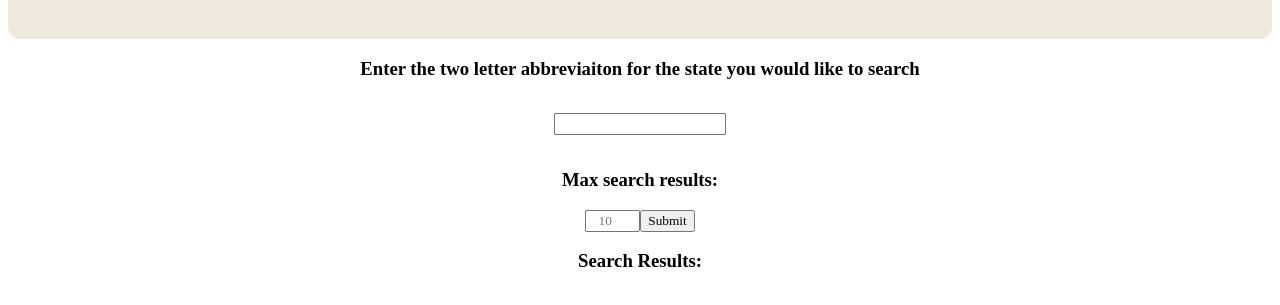
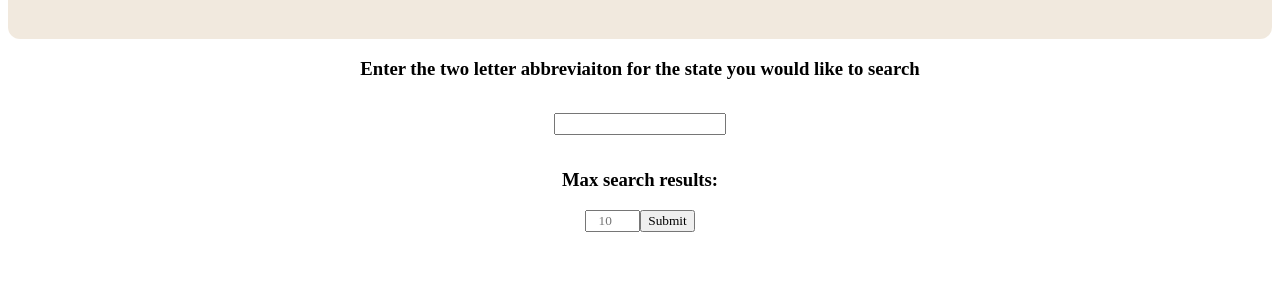
Before and after one commit to MatthewDWise/NPSSearch, a plain HTML site: page index.html in a window 1280 px wide. Shown: the part 89-394 px from the top of the page. Drawn offline with nearby package versions, Linux system fonts and the light colour scheme; a web font is replaced by a local one.

Commit message:
Update index.html

```diff
--- a/index.html
+++ b/index.html
@@ -11,7 +11,7 @@
 <h1>Visit a State Park Today!</h1>
 </header>
 <body>
-<main role = "main">
+<main>
 <div class = "form-holder">
 <form id = "js-form">
 <h3>Enter the two letter abbreviaiton for the state you would like to search</h3>
@@ -19,7 +19,7 @@
 <h3>Max search results:</h3><input type="number" placeholder ="10" id="max-results" min = 1 max = 50 required = "yes"><button type ="submit">Submit</button>
 </form>
 </div>
-<section id = "resultsDisplay hidden">
+<section id = "resultsDisplay" class = "hidden">
   <h3>Search Results:</h3>
 <ul class = "searchResults">
 </ul>
```
